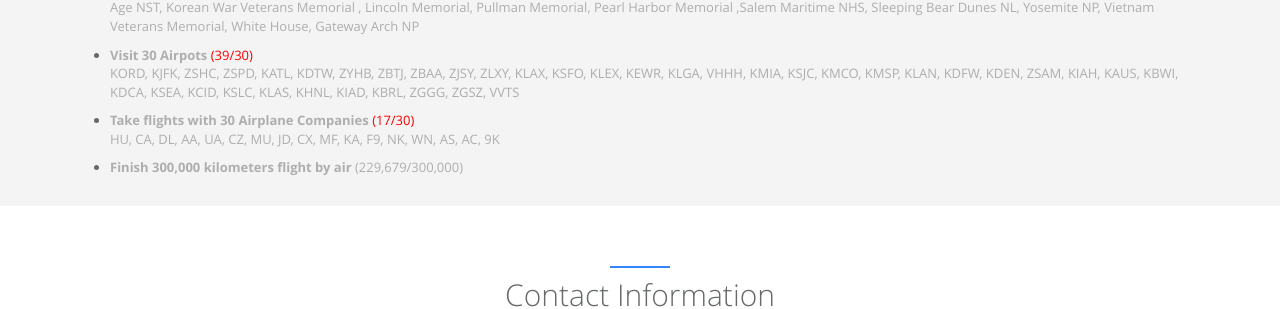
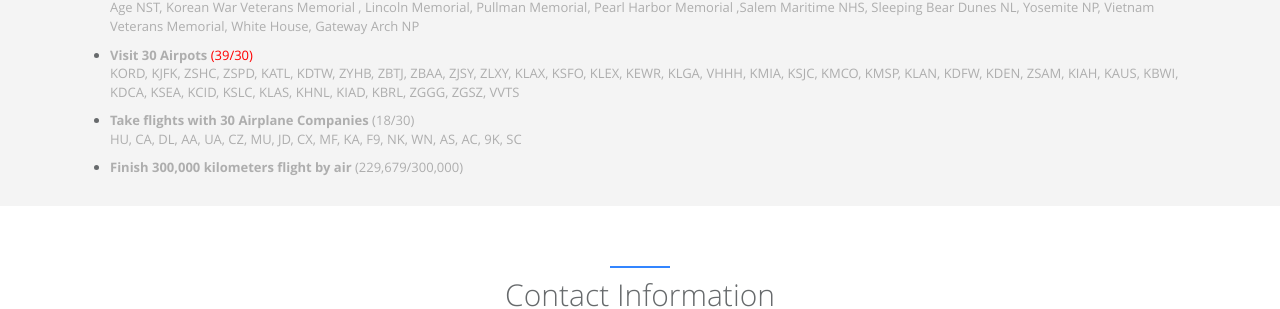
Before and after one commit to robinzixuan/robin.github.io, a Jekyll site: the page built from index.html, in a window 1280 px wide and 900 px high, scrolled down 10080 px. Shown: the part 182-491 px from the top of the window. Built offline with Jekyll 4.4.1, drawn with Linux system fonts in a browser that asks for light colours.

Commit message:
Update miscellaneous.html

```diff
--- a/_includes/sections/miscellaneous.html
+++ b/_includes/sections/miscellaneous.html
@@ -29,8 +29,8 @@
     <li><p><b>Visit 30 Airpots</b> <span style="color:red">(39/30)</span><br />
         KORD, KJFK, ZSHC, ZSPD, KATL, KDTW, ZYHB, ZBTJ, ZBAA, ZJSY, ZLXY, KLAX, KSFO, KLEX, KEWR, KLGA, VHHH, KMIA, KSJC, KMCO, KMSP, KLAN, KDFW, KDEN, ZSAM, KIAH, KAUS, KBWI, KDCA, KSEA, KCID, KSLC, KLAS, KHNL, KIAD, KBRL, ZGGG, ZGSZ, VVTS  </p>
         </li>
-    <li><p><b>Take flights with 30 Airplane Companies</b> <font color=red>(17/30)</font><br />
-        HU, CA, DL, AA, UA, CZ, MU, JD, CX, MF, KA, F9, NK, WN, AS, AC, 9K </p>
+    <li><p><b>Take flights with 30 Airplane Companies</b> (18/30)<br />
+        HU, CA, DL, AA, UA, CZ, MU, JD, CX, MF, KA, F9, NK, WN, AS, AC, 9K, SC </p>
         </li>
     <li><p><b>Finish 300,000 kilometers flight by air</b> (229,679/300,000)</p>
     </li>
```
